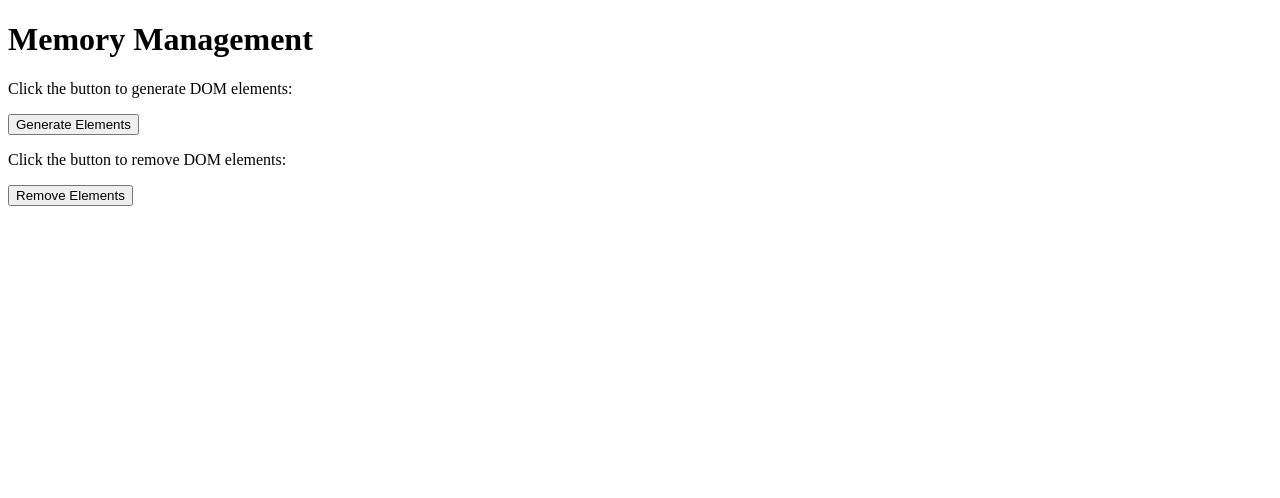
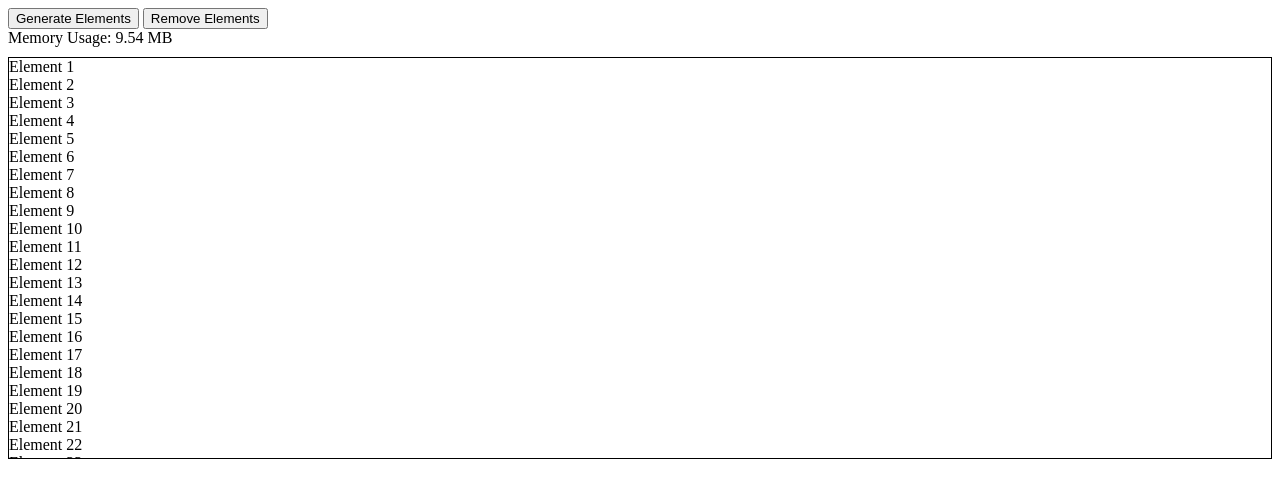
Before and after one commit to acciojob/dynamic-memory-management-bhpuja, a website: page main.html in a window 1280 px wide. Both pictures are taken after a click on the button "Generate Elements". Drawn offline with Linux system fonts and the light colour scheme.

Commit message:
created a submission

```diff
--- a/main.html
+++ b/main.html
@@ -1,17 +1,71 @@
+
 <!DOCTYPE html>
+<html lang="en">
+<head>
+  <meta charset="UTF-8">
+  <meta name="viewport" content="width=device-width, initial-scale=1.0">
+  <title>Dynamic Memory Management</title>
+</head>
+<body>
+  <button id="generate">Generate Elements</button>
+  <button id="remove">Remove Elements</button>
+  <div id="memory-usage">Memory Usage: 50 MB</div>
+  <div id="display-area" style="border: 1px solid black; margin-top: 10px; height: 400px; overflow-y: auto;"></div>
+  <script>
+    // Selecting necessary DOM elements
+    const generateBtn = document.getElementById("generate");
+    const removeBtn = document.getElementById("remove");
+    const displayArea = document.getElementById("display-area");
+    const memoryUsageLabel = document.getElementById("memory-usage");
 
-<html>
-  <head>
-    <link rel="stylesheet" href="styles.css" />
-  </head>
+    // Helper function to get current memory usage
+    function getMemoryUsage() {
+      if (performance.memory) {
+        const usedHeap = performance.memory.usedJSHeapSize / 1024 / 1024; // Convert to MB
+        return usedHeap;
+      }
+      return null; // If browser does not support performance.memory
+    }
 
-  <body>
-    <h1>Memory Management</h1>
-    <p>Click the button to generate DOM elements:</p>
-    <button id="generate">Generate Elements</button>
-    <p>Click the button to remove DOM elements:</p>
-    <button id="remove">Remove Elements</button>
-    <p id="memory"></p>
-    <script type="text/javascript" src="./script.js"></script>
-  </body>
+    // Function to generate 10,000 elements
+    function generateElements() {
+      const fragment = document.createDocumentFragment();
+      for (let i = 0; i < 10000; i++) {
+        const div = document.createElement("div");
+        div.textContent = `Element ${i + 1}`;
+        fragment.appendChild(div);
+      }
+      displayArea.appendChild(fragment);
+      updateMemoryUsage();
+    }
+
+    // Function to remove all elements
+    function removeElements() {
+      displayArea.innerHTML = "";
+      updateMemoryUsage();
+    }
+
+    // Function to update memory usage and handle alerts
+    function updateMemoryUsage() {
+      const usedHeap = getMemoryUsage();
+      if (usedHeap !== null) {
+        memoryUsageLabel.textContent = `Memory Usage: ${usedHeap.toFixed(2)} MB`;
+        if (usedHeap > 50) {
+          alert(
+            "Memory usage has exceeded 50 MB. Please optimize your actions to reduce memory consumption."
+          );
+        }
+      } else {
+        memoryUsageLabel.textContent = "Memory Usage: Not supported in this browser.";
+      }
+    }
+
+    // Event listeners
+    generateBtn.addEventListener("click", generateElements);
+    removeBtn.addEventListener("click", removeElements);
+
+    // Initial memory usage display
+    updateMemoryUsage();
+  </script>
+</body>
 </html>
```
